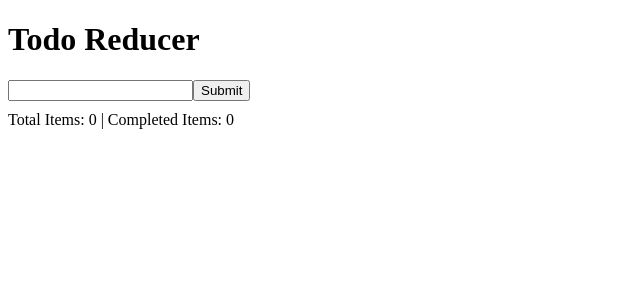
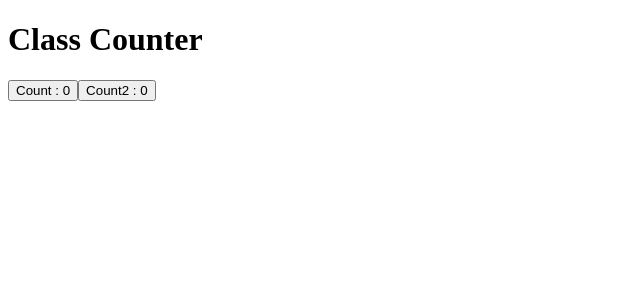
Before and after one commit to Samir-Singh/reactjs-compiler, a React (Vite) app: page / in a window 1280 px wide. Shown: the top 300 px of the page, without its empty margins (0-640 px from the left). Built offline with nearby package versions, Linux system fonts and the light colour scheme.

Commit message:
some changes done

```diff
--- /dev/null
+++ b/src/CounterClassComponent.tsx
@@ -0,0 +1,7 @@
+import ClassCounter from "../components/ClassCounter";
+
+const CounterClassComponent = () => {
+  return <ClassCounter />;
+};
+
+export default CounterClassComponent;
--- a/src/main.tsx
+++ b/src/main.tsx
@@ -5,10 +5,12 @@ import { createRoot } from "react-dom/client";
 // import UseContext from "./UseContext";
 // import ToggleTheme from "./ToggleTheme";
 // import UseReducer from "./UseReducer";
-import TodoReducer from "./TodoReducer";
+// import TodoReducer from "./TodoReducer";
+import CounterClassComponent from "./CounterClassComponent";
 
 // createRoot(document.getElementById("root")!).render(<App />);
 // createRoot(document.getElementById("root")!).render(<UseContext />);
 // createRoot(document.getElementById("root")!).render(<ToggleTheme />);
 // createRoot(document.getElementById("root")!).render(<UseReducer />);
-createRoot(document.getElementById("root")!).render(<TodoReducer />);
+// createRoot(document.getElementById("root")!).render(<TodoReducer />);
+createRoot(document.getElementById("root")!).render(<CounterClassComponent />);
```
